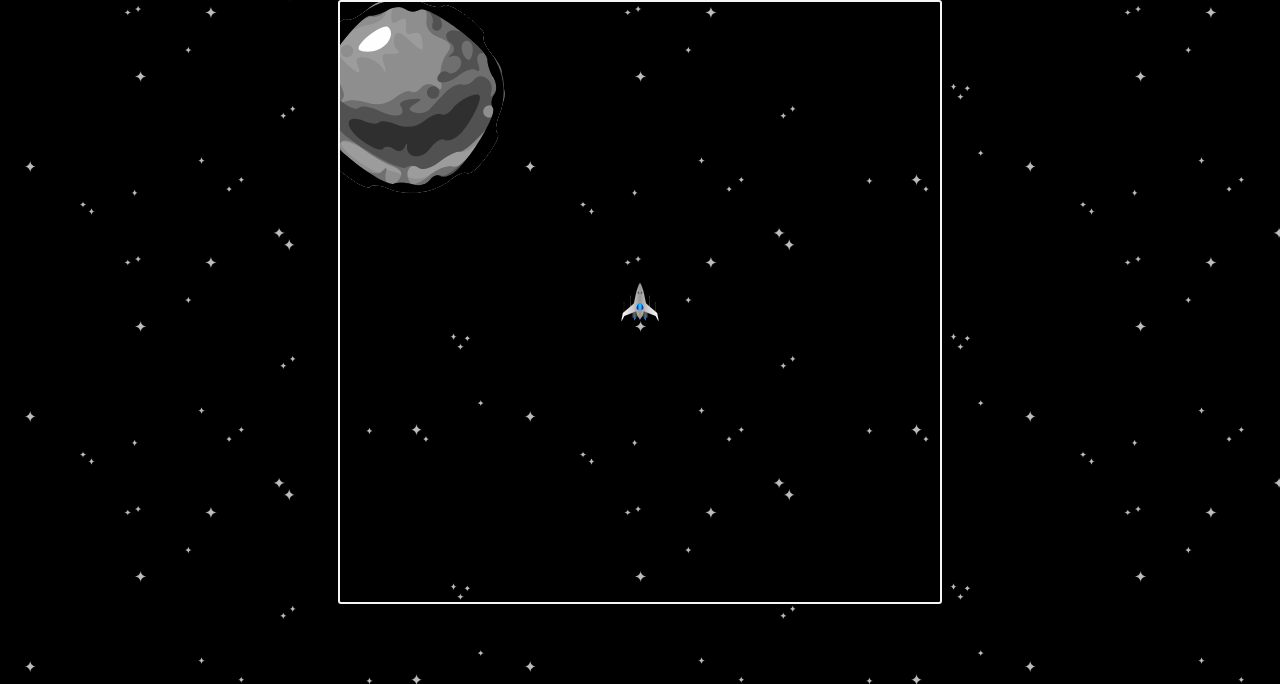
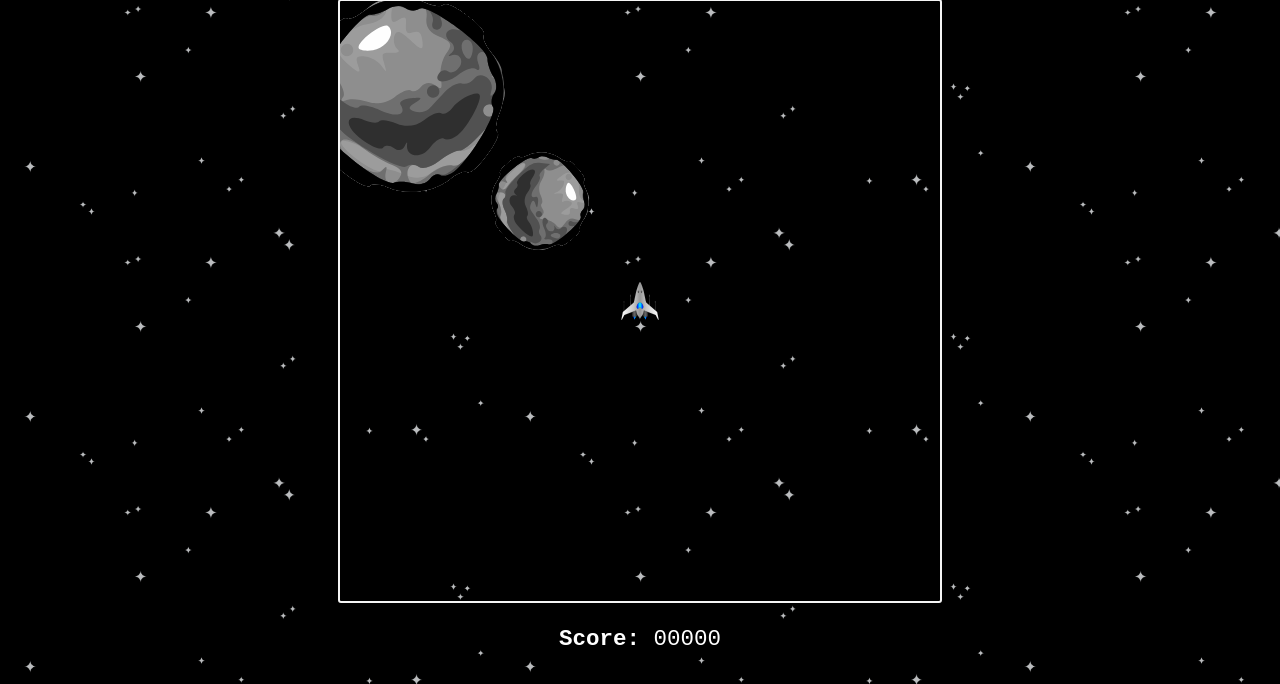
Before and after one commit to RTBear/asteroids, a plain HTML site: page index.html in a window 1280 px wide. Shown: the part 116-800 px from the top of the page. Drawn offline with Linux system fonts and the light colour scheme.

Commit message:
can detect a collision

```diff
--- a/index.html
+++ b/index.html
@@ -11,7 +11,10 @@
 <body>
     <h1 id="game-title">Asteroids</h1>
     <canvas id="game-canvas" width="600" height="600"></canvas>
-
+    <div id="current-score">
+        <p><strong>Score:</strong> 00000</p>
+        <!-- possible score scheme: 1pt per sec plus 10 per asteroid hit + 50 per lame UFO + 100 for enemy fighter jet -->
+    </div>
     <script>
         const ALMOST_ZERO = 0.000001; //gameplay constants
         const ASTEROID_SIZES = {
@@ -44,6 +47,8 @@
     <script src="scripts/objects/game-model.js"></script>
     <script src="scripts/objects/asteroid.js"></script>
     <script src="scripts/objects/ufo.js"></script>
+    <script src="scripts/objects/circle.js"></script>
+    <script src="scripts/collision-tree.js"></script>
     <script src="scripts/input/keyboard.js"></script>
     <script src="scripts/game.js"></script>
 </body>
--- /dev/null
+++ b/scripts/collision-tree.js
@@ -0,0 +1,31 @@
+// --------------------------------------------------------------
+//
+// Creates a CollisionTree object (quad-tree of SpaceObject objects), with functions for managing state.
+//
+// spec = {
+//    size: //float //size of total detection collision area (square)
+// }
+//
+// --------------------------------------------------------------
+MyGame.objects.CollisionTree = function (spec) {
+    'use strict';
+
+    this.size = spec.size;
+
+}
+
+//add inheritable functions
+// MyGame.objects.CollisionTree.prototype.get_accelerationRate = function () { return this.accelerationRate; }
+
+MyGame.objects.CollisionTree.prototype.addChild = function (child) {
+    //do stuff
+}
+
+MyGame.objects.CollisionTree.prototype.checkCollisions = function () {
+    //return list of pairs of colliding objects?
+    //or maybe do stuff? //probably just return list as gameModel has functions for notifying ufos and missles
+}
+
+MyGame.objects.CollisionTree.prototype.update = function (elapsedTime) {
+    //do stuff
+}
--- /dev/null
+++ b/scripts/objects/circle.js
@@ -0,0 +1,53 @@
+// --------------------------------------------------------------
+//
+// Creates a Circle object, with functions for managing state.
+//
+// spec = {
+//    center: { x: , y: },
+//    circumference: , //float
+// }
+//
+// --------------------------------------------------------------
+MyGame.objects.Circle = function (center_x, center_y, circumference) {
+    'use strict';
+
+    this.center = {};
+    this.center.x = center_x;
+    this.center.y = center_y;
+
+    this.circumference = circumference;
+}
+
+MyGame.objects.Circle.prototype.getCenter = function () {
+    return {
+        x: this.center.x,
+        y: this.center.y
+    };
+}
+
+MyGame.objects.Circle.prototype.getCircumference = function () {
+    return this.circumference;
+}
+
+MyGame.objects.Circle.prototype.containsXY = function (x,y) {//point (x,y) is inside circle (including border)
+    //if distance from (x,y) to center of circle is less than radius of circle, return true
+    let dist = Math.sqrt((x - this.center.x)*(x - this.center.x) + (y - this.center.y)*(y - this.center.y));
+    if(dist <= this.circumference / 2){
+        return true;
+    }else{
+        return false;
+    }
+}
+
+MyGame.objects.Circle.prototype.overlapsCircle = function (x2,y2,circum2) {//point (x,y) is inside circle (including border)
+    //if distance between two centers is greater than sum of radii of circles, no intersection; otherwise, they at least touch
+    let dist = Math.sqrt((x2 - this.center.x)*(x2 - this.center.x) + (y2 - this.center.y)*(y2 - this.center.y));
+    let sumOfRadii = (this.circumference / 2) + (circum2 / 2);
+    // console.log('dist',dist);
+    // console.log('sumOfRadii',sumOfRadii);
+    if(dist > sumOfRadii){
+        return false;
+    }else{
+        return true;
+    }
+}
--- a/scripts/objects/game-model.js
+++ b/scripts/objects/game-model.js
@@ -31,6 +31,24 @@ MyGame.objects.GameModel = function () {
     this.asteroids = []; //array of Asteroid objects
     this.projectiles = []; //array of Projectile objects
 
+    ////////////////////////////////////////////////////////////////////////////////////////////
+
+    let testAsteroid = new MyGame.objects.Asteroid({
+        rotationRate: 0.01, //float //rotations per time
+        rotationDirection: 1, //float // direction (>=0 is right; <0 is left;)
+
+        imageSrc: './assets/asteroids/ball_gray.svg',   // Web server location of the image
+        center: { x: 200, y: 200 },
+        size: { x: ASTEROID_SIZES.MEDIUM, y: ASTEROID_SIZES.MEDIUM },
+        orientation: { x: 1, y: 0 },//orientation angle where x = Math.cos(angle) and y = Math.sin(angle) //used as the direction of acceleration
+        rotation: 0, //float //orientation angle
+        maxSpeed: 0, //float //max magnitude of momentum
+        momentum: { x: 0, y: 0 }, //vector //current momentum
+        graphics: MyGame.graphics
+    });
+    this.asteroids.push(testAsteroid);
+    ////////////////////////////////////////////////////////////////////////////////////////////
+
     this.remainingLives = 2; //int // lives remaining (2 would mean 3 total lives; 1 + 2 remaining)
     this.score = 0; //int //current score
     this.level = 0; //int //current level
@@ -42,9 +60,9 @@ MyGame.objects.GameModel = function () {
     this.currentUfoSpawnTimer = Random.nextRange(this.ufoSpawnTimeRange.min, this.ufoSpawnTimeRange.max);
 
 }
-MyGame.objects.GameModel.prototype.choose = function(list){
+MyGame.objects.GameModel.prototype.choose = function (list) {
     //choose a random item from a list
-    index = Random.nextRange(0,list.length);
+    index = Random.nextRange(0, list.length);
     return list[index];
 }
 MyGame.objects.GameModel.prototype.generateAsteroid = function (size) {
@@ -57,7 +75,7 @@ MyGame.objects.GameModel.prototype.generateAsteroid = function (size) {
     }
     //these will vary by asteroid size
     //TODO: do something like I did with "sides" and have each image associated with a color (so I can have the particle effects be the same color)
-    asteroidImageOptions = ['./assets/asteroids/ball_gray.svg','./assets/asteroids/ball_red.svg','./assets/asteroids/ball_yellow.svg'];
+    asteroidImageOptions = ['./assets/asteroids/ball_gray.svg', './assets/asteroids/ball_red.svg', './assets/asteroids/ball_yellow.svg'];
     spec.imageSrc = this.choose(asteroidImageOptions);
     spec.size = {};
     spec.size.x = size;
@@ -68,31 +86,31 @@ MyGame.objects.GameModel.prototype.generateAsteroid = function (size) {
     let sides = {
         top: {
             zone: 'top',
-            x: Random.nextRange(EDGE_BUFFER_MIN+2*BUFFER,EDGE_BUFFER_MAX-2*BUFFER),
-            y: EDGE_BUFFER_MAX-BUFFER,
+            x: Random.nextRange(EDGE_BUFFER_MIN + 2 * BUFFER, EDGE_BUFFER_MAX - 2 * BUFFER),
+            y: EDGE_BUFFER_MAX - BUFFER,
             rotation: Random.nextRange(225, 315) * Math.PI / 180,
         },
         right: {
             zone: 'right',
-            x: EDGE_BUFFER_MAX-BUFFER,
-            y: Random.nextRange(EDGE_BUFFER_MIN + 2*BUFFER, EDGE_BUFFER_MAX - 2*BUFFER),
+            x: EDGE_BUFFER_MAX - BUFFER,
+            y: Random.nextRange(EDGE_BUFFER_MIN + 2 * BUFFER, EDGE_BUFFER_MAX - 2 * BUFFER),
             rotation: Random.nextRange(135, 225) * Math.PI / 180,
         },
         bottom: {
             zone: 'bottom',
-            x: Random.nextRange(EDGE_BUFFER_MIN+2*BUFFER,EDGE_BUFFER_MAX-2*BUFFER),
-            y: EDGE_BUFFER_MIN+BUFFER,
+            x: Random.nextRange(EDGE_BUFFER_MIN + 2 * BUFFER, EDGE_BUFFER_MAX - 2 * BUFFER),
+            y: EDGE_BUFFER_MIN + BUFFER,
             rotation: Random.nextRange(45, 135) * Math.PI / 180,
         },
         left: {
             zone: 'left',
-            x: EDGE_BUFFER_MIN+BUFFER,
-            y: Random.nextRange(EDGE_BUFFER_MIN+2*BUFFER,EDGE_BUFFER_MAX-2*BUFFER),
+            x: EDGE_BUFFER_MIN + BUFFER,
+            y: Random.nextRange(EDGE_BUFFER_MIN + 2 * BUFFER, EDGE_BUFFER_MAX - 2 * BUFFER),
             rotation: (405 - Random.nextRange(0, 45)) * Math.PI / 180,
         }
     }
 
-    spawnPoint = this.choose([sides.top,sides.right,sides.bottom,sides.left]);
+    spawnPoint = this.choose([sides.top, sides.right, sides.bottom, sides.left]);
 
     spec.center = {};
     spec.center.x = spawnPoint.x;
@@ -100,17 +118,17 @@ MyGame.objects.GameModel.prototype.generateAsteroid = function (size) {
 
     // spec.rotation = Random.nextRange(0, 361) * Math.PI / 180;//orientation angle
     spec.rotation = spawnPoint.rotation;//orientation angle
-    console.log(spawnPoint.zone)
-    console.log(spec.rotation * 180/Math.PI)
+    // console.log(spawnPoint.zone)
+    // console.log(spec.rotation * 180 / Math.PI)
     //also random
     spec.orientation = {};
-    spec.orientation.x =  Math.cos(spec.rotation);
-    spec.orientation.y =  Math.sin(spec.rotation);
+    spec.orientation.x = Math.cos(spec.rotation);
+    spec.orientation.y = Math.sin(spec.rotation);
     // console.log(spec.orientation)
 
     spec.momentum = {};
-    spec.momentum.x = spec.orientation.x * Random.nextRange(100,spec.maxSpeed*200) / spec.size.x;//.4 to (5 to 15) //TODO slow this down (small asteroids often move faster than my lasers)
-    spec.momentum.y = spec.orientation.y * Random.nextRange(100,spec.maxSpeed*200) / spec.size.x;//larger asteroids will move slower
+    spec.momentum.x = spec.orientation.x * Random.nextRange(100, spec.maxSpeed * 200) / spec.size.x;//.4 to (5 to 15) //TODO slow this down (small asteroids often move faster than my lasers)
+    spec.momentum.y = spec.orientation.y * Random.nextRange(100, spec.maxSpeed * 200) / spec.size.x;//larger asteroids will move slower
 
     let asteroid = new MyGame.objects.Asteroid(spec)
     this.asteroids.push(asteroid);
@@ -122,9 +140,17 @@ MyGame.objects.GameModel.prototype.generateUFO = function () {
 
 MyGame.objects.GameModel.prototype.collides = function (obj1, obj2) {
     //check for collisions
+    // for(let i = 0; i < obj1.length)
+    if (!obj1.collider[0][0].overlapsCircle(obj2.collider[0][0].center.x, obj2.collider[0][0].center.y, obj2.collider[0][0].circumference)) {
+        //outer bounding boxes do not collide; fail early
+        return false;
+    }
+    // let x2 = obj2.center.x;
+    // let y2 = obj2.center.y;
+    // let c2 = obj2.center.circum
 
     //return boolean
-    return false;//nothing collides for now
+    return true;//nothing collides for now
 }
 
 MyGame.objects.GameModel.prototype.notifyAsteroid = function (asteroid) {
@@ -136,6 +162,17 @@ MyGame.objects.GameModel.prototype.notifyProjectile = function (projectile) {
     //do stuff
     //tell projectile it was collided with
 }
+
+////////////////////////////////////////////////////////////
+//  _______  _______  ______   _______ _________ _______  //
+// |\     /|(  ____ )(  __  \ (  ___  )\__   __/(  ____ \ //
+// | )   ( || (    )|| (  \  )| (   ) |   ) (   | (    \/ //
+// | |   | || (____)|| |   ) || (___) |   | |   | (__     //
+// | |   | ||  _____)| |   | ||  ___  |   | |   |  __)    //
+// | |   | || (      | |   ) || (   ) |   | |   | (       //
+// | (___) || )      | (__/  )| )   ( |   | |   | (____/\ //
+// (_______)|/       (______/ |/     \|   )_(   (_______/ //
+////////////////////////////////////////////////////////////
 
 MyGame.objects.GameModel.prototype.update = function (elapsedTime) {
     // console.log(this.asteroids)
@@ -159,7 +196,7 @@ MyGame.objects.GameModel.prototype.update = function (elapsedTime) {
     if (this.currentAsteroidSpawnTimer > 0) {
         this.currentAsteroidSpawnTimer -= elapsedTime;
     } else {
-        console.log('ASTEROID CREATED');
+        // console.log('ASTEROID CREATED');
         // this.generateAsteroid(this.choose([ASTEROID_SIZES.SMALL, ASTEROID_SIZES.MEDIUM, ASTEROID_SIZES.LARGE]));//even distribution
         this.generateAsteroid(this.choose([ASTEROID_SIZES.SMALL, ASTEROID_SIZES.MEDIUM, ASTEROID_SIZES.MEDIUM, ASTEROID_SIZES.LARGE]));//more mediums
         this.currentAsteroidSpawnTimer = Random.nextRange(this.asteroidSpawnTimeRange.min, this.asteroidSpawnTimeRange.max);
@@ -184,6 +221,10 @@ MyGame.objects.GameModel.prototype.update = function (elapsedTime) {
         console.log('UFO CREATED');
         this.currentUfoSpawnTimer = Random.nextRange(this.ufoSpawnTimeRange.min, this.ufoSpawnTimeRange.max);
     }
+
+    // if(this.collides(this.player,this.asteroids[0])){
+    //     console.log("COLLISION--------")
+    // }
 }
 
 MyGame.objects.GameModel.prototype.render = function () {
--- a/scripts/objects/space-object.js
+++ b/scripts/objects/space-object.js
@@ -22,8 +22,17 @@ MyGame.objects.SpaceObject = function (spec) {
     this.center.y = spec.center.y;
 
     this.size = {};
-    this.size.x = spec.size.x;
+    this.size.x = spec.size.x;//TODO: For now could use this (the larger of x or y) as diameter for bounding circle... ideally should sub-divide or maybe add a "collider" property
     this.size.y = spec.size.y;
+
+    this.collider = [];//array of hierarchical bounding sub-divisions e.g. [[circle1],[circle2,circle3,circle4]] where circle1 is largest, outermost bounding circle and circles 2-4 are inner circles. Can add as many layers as desired.
+    if(this.size.x > this.size.y){
+        //if wider than tall
+        this.collider.push([new MyGame.objects.Circle(this.center.x,this.center.y,this.size.x)]);
+    }else{
+        //if taller than wide
+        this.collider.push([new MyGame.objects.Circle(this.center.x,this.center.y,this.size.y)]);
+    }
 
     this.orientation = {};
     this.orientation.x = spec.orientation.x;
@@ -88,8 +97,34 @@ MyGame.objects.SpaceObject.prototype.set_center = function (center) {
     this.center.y = center.y;
 }
 
+MyGame.objects.SpaceObject.prototype.update_collider = function() {
+    //compute change in x,y
+    //re-compute sub-circles //TODO: do this later, only worrying about one circle for now.
+    //rotate to match rotation //TODO: do this later, only worrying about one circle for now.
+
+    let delta_x = this.center.x - this.collider[0][0].center.x;
+    let delta_y = this.center.y - this.collider[0][0].center.y;
+
+    //update outer bound
+    for(let level = 0; level < this.collider.length; level++){
+        for(let circ = 0; circ < this.collider[level].length; circ++){
+            this.collider[level][circ].center.x += delta_x;
+            this.collider[level][circ].center.y += delta_y;
+        }
+    }
+
+
+    if(this.size.x > this.size.y){
+        //if wider than tall
+        this.collider.push(new MyGame.objects.Circle(this.center.x,this.center.y,this.size.x));
+    }else{
+        //if taller than wide
+        this.collider.push(new MyGame.objects.Circle(this.center.x,this.center.y,this.size.y));
+    }
+}
+
 MyGame.objects.SpaceObject.prototype.update = function (elapsedTime) {
-    //do stuff
+    this.update_collider();
 }
 
 MyGame.objects.SpaceObject.prototype.render = function () {
--- a/styles/game.css
+++ b/styles/game.css
@@ -4,6 +4,8 @@ body
     background-image: url('../assets/stars-on-black.png');
     background-size: 500px;
     font-size: 15px;
+    color: white;
+    font-family: monospace;
 }
 
 #game-canvas
@@ -19,8 +21,12 @@ body
 }
 
 #game-title {
-    color: white;
     text-align: center;
     margin: 15px auto;
     font-size: 5em;
 }
+
+#current-score {
+    text-align: center;
+    font-size: 1.5em;
+}
```
